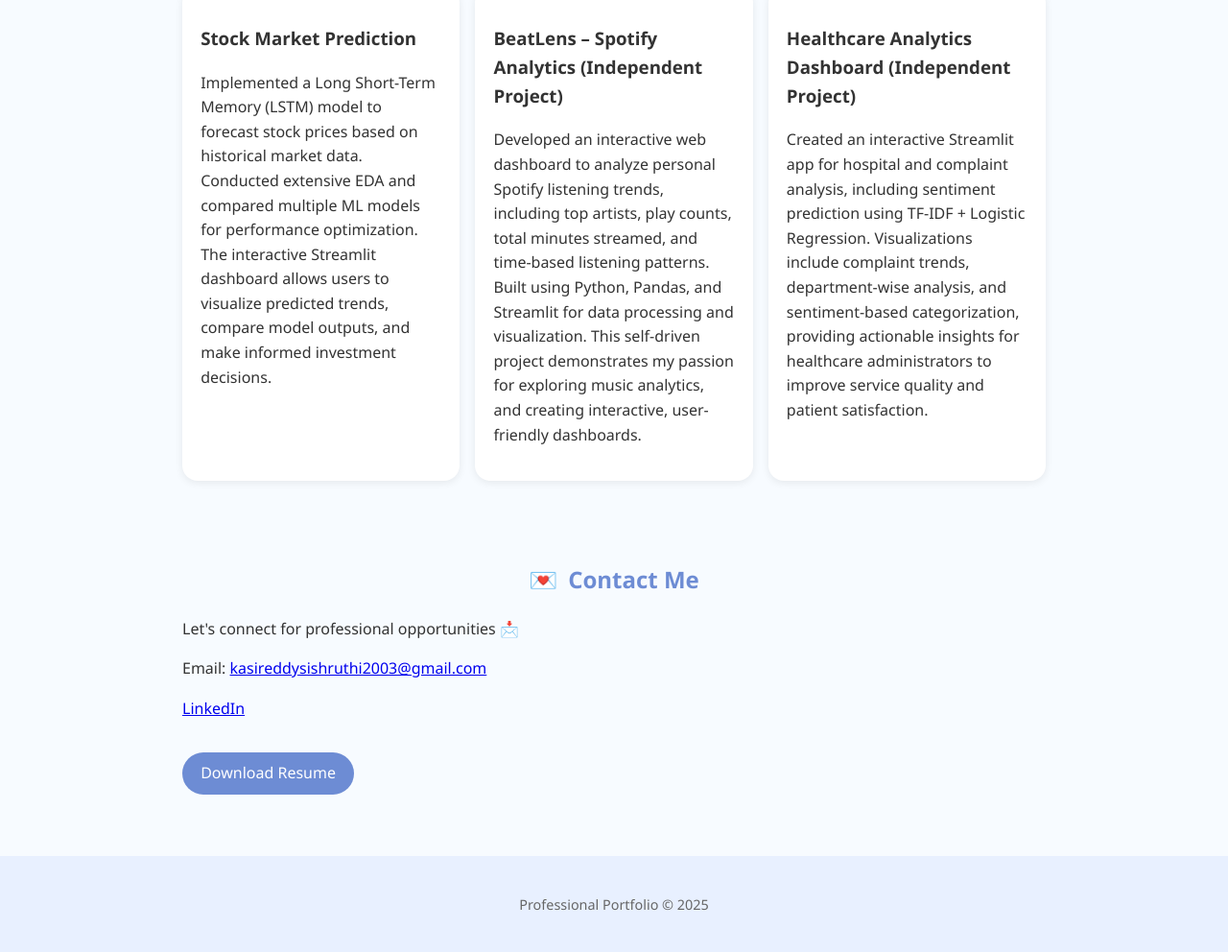
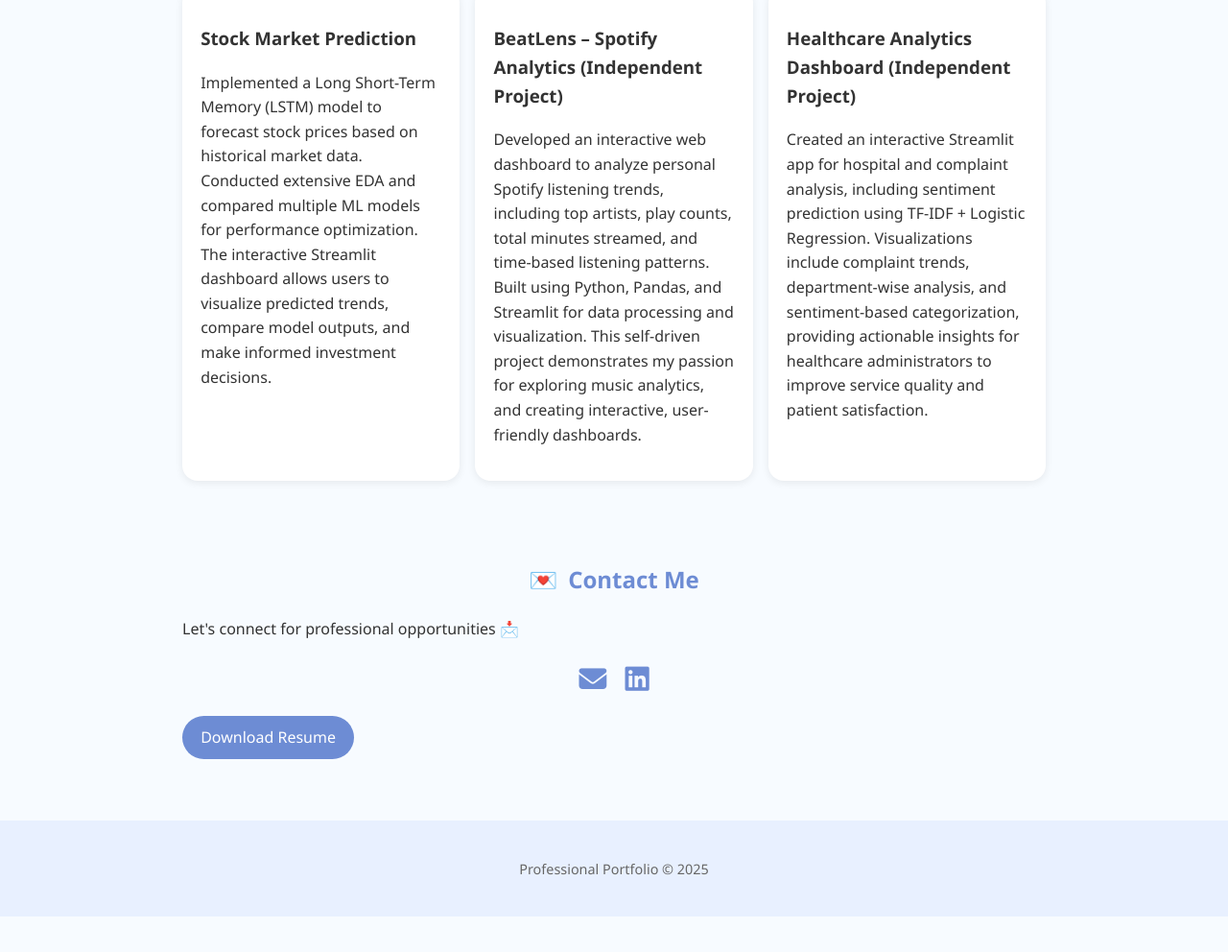
Before and after one commit to saiShruthi01/portfolio-1, a plain HTML site: page index.html in a window 1280 px wide. Shown: the part 2286-3278 px from the top of the page at 96% size. After the commit the page ends 3241 px from the top, so only its background shows below. Drawn offline with Linux system fonts and the light colour scheme.

Commit message:
icons added

```diff
--- a/index.html
+++ b/index.html
@@ -5,6 +5,10 @@
   <meta charset="UTF-8" />
   <meta name="viewport" content="width=device-width, initial-scale=1.0" />
   <title>Sai Shruthi | Portfolio</title>
+
+  <!-- ✅ Font Awesome for Icons -->
+  <link rel="stylesheet" href="https://cdnjs.cloudflare.com/ajax/libs/font-awesome/6.5.0/css/all.min.css" />
+
   <style>
     body {
       margin: 0;
@@ -49,7 +53,6 @@
 
     section {
       padding: 2rem 2rem;
-      /* reduced spacing */
       max-width: 900px;
       margin: auto;
     }
@@ -57,7 +60,6 @@
     h2 {
       text-align: center;
       margin-bottom: 1.2rem;
-      /* reduced gap */
       color: #6d8cd4;
     }
 
@@ -110,6 +112,24 @@
     .btn:hover {
       background: #3a568c;
     }
+
+    /* ✅ Added Icon Styles */
+    .icon-links {
+      display: flex;
+      justify-content: center;
+      gap: 1.2rem;
+      margin-top: 1rem;
+    }
+
+    .icon-links a {
+      font-size: 1.8rem;
+      color: #6d8cd4;
+      transition: color 0.3s ease;
+    }
+
+    .icon-links a:hover {
+      color: #3a568c;
+    }
   </style>
 </head>
 
@@ -132,6 +152,7 @@
       society.
     </p>
   </section>
+
   <section id="education">
     <h2><span class="icon">🎓</span> Education</h2>
     <div class="grid">
@@ -148,14 +169,11 @@
     <h2><span class="icon">📜</span> Certifications</h2>
     <ul>
       <li><a href="https://drive.google.com/file/d/1C1_jSb7jlIWBI2dxtBwu3bV_-xuS4adF/view" target="_blank">Data Science | excelR</a></li>
-      <li><a href="https://drive.google.com/file/d/1aD6eM4dKs241W-qYoFZhxRZKpe0-dmli/view" target="_blank">Supervised ML: Regression & Classification | Coursera</a>
-      </li>
+      <li><a href="https://drive.google.com/file/d/1aD6eM4dKs241W-qYoFZhxRZKpe0-dmli/view" target="_blank">Supervised ML: Regression & Classification | Coursera</a></li>
       <li><a href="https://drive.google.com/file/d/1PGoyj_MbS6Yj6V2v04X0qJ9jc7agqjT9/view" target="_blank">MathWorks Virtual Internship | AI</a></li>
       <li><a href="https://drive.google.com/file/d/1kszcFymTHA1Ip_1d35PT8DJzFQcSna5y/view" target="_blank">Data Science Internship | AiVariant</a></li>
-
     </ul>
   </section>
-
 
   <section id="experience">
     <h2><span class="icon">💼</span> Experience</h2>
@@ -225,8 +243,17 @@
   <section id="contact-data">
     <h2><span class="icon">💌</span> Contact Me</h2>
     <p>Let's connect for professional opportunities 📩</p>
-    <p>Email: <a href="mailto:kasireddysishruthi2003@gmail.com">kasireddysishruthi2003@gmail.com</a></p>
-    <p><a href="https://www.linkedin.com/in/sai-shruthi-7ab598267/">LinkedIn</a></p>
+
+    <!-- ✅ ICONS ONLY -->
+    <div class="icon-links">
+      <a href="mailto:kasireddysishruthi2003@gmail.com" target="_blank" title="Email">
+        <i class="fas fa-envelope"></i>
+      </a>
+      <a href="https://www.linkedin.com/in/sai-shruthi-7ab598267/" target="_blank" title="LinkedIn">
+        <i class="fab fa-linkedin"></i>
+      </a>
+    </div>
+
     <a href="https://drive.google.com/file/d/1fieBejwR8sm-SALAshP0JrTFWIrCWFAW/view?usp=sharing" class="btn">Download Resume</a>
   </section>
 
```
